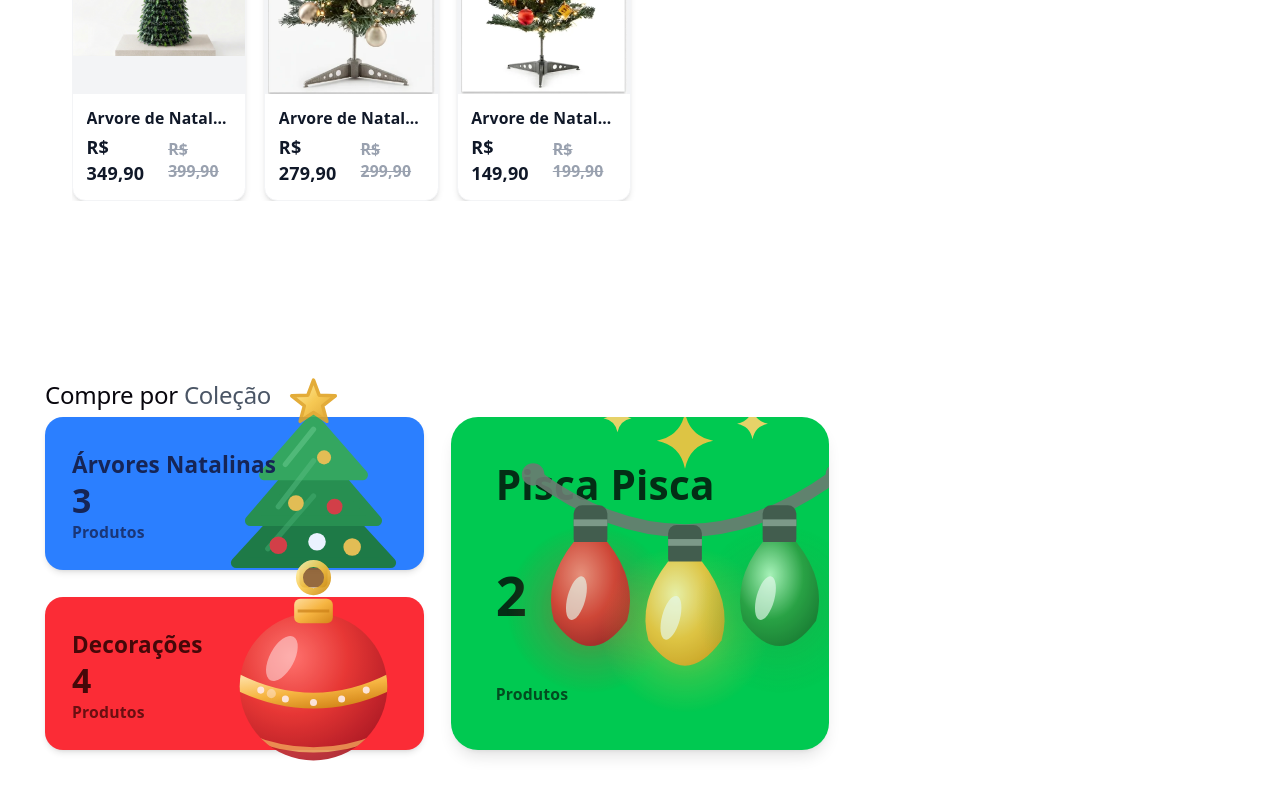
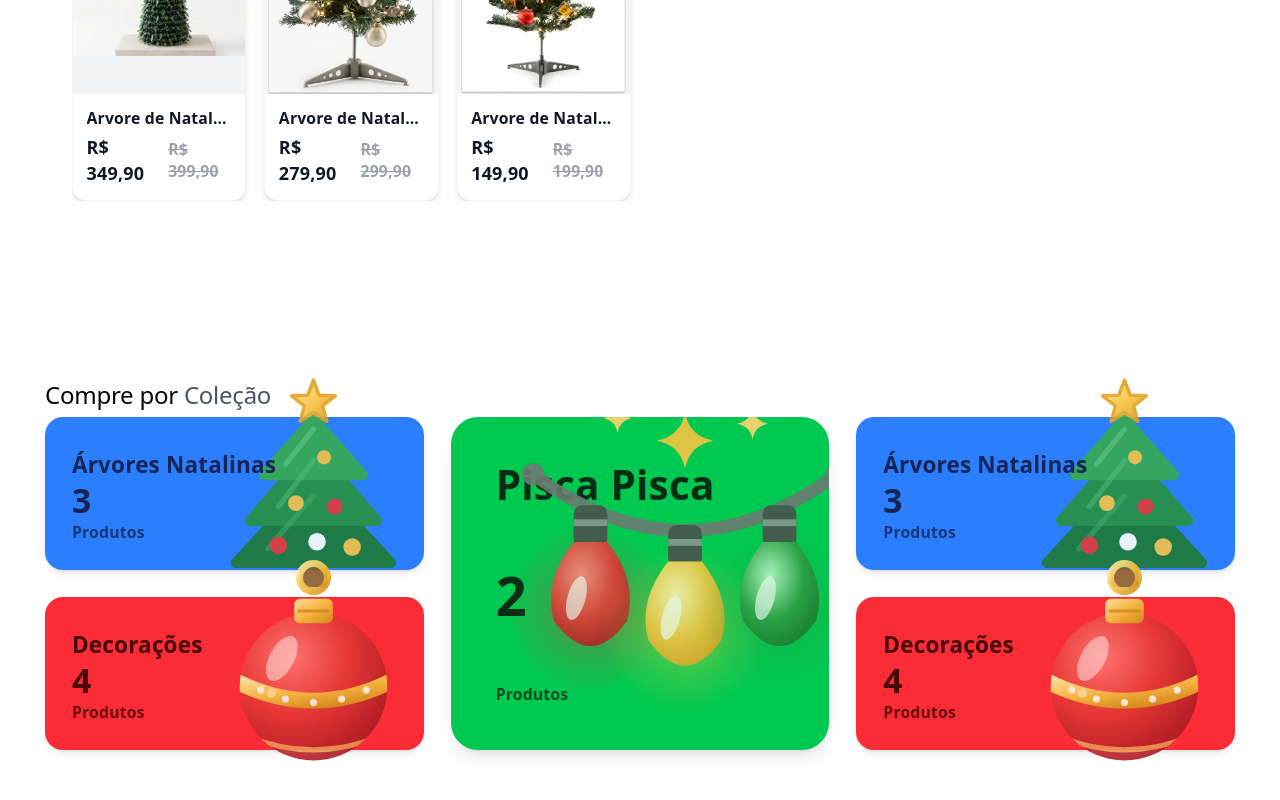
Before and after one commit to alxnvitoriano/grandfather-house, a React (Vite) app: page / in a window 1280 px wide. Shown: the part 1635-2435 px from the top of the page. Built offline with nearby package versions, Linux system fonts and the light colour scheme.

Commit message:
fix: add final style page for collection

```diff
--- a/src/components/collection.jsx
+++ b/src/components/collection.jsx
@@ -81,6 +81,11 @@ const Collection = () => {
                         <BigCategoryCard key={cat.id} cat={cat} aosDelay={idx * 200} />
                     ))}
                 </div>
+                                <div className="flex flex-col gap-6">
+                    {categories.slice(0, 2).map((cat, idx) => (
+                        <CategoryCard key={cat.id} cat={cat} aosDelay={idx * 200} />
+                    ))}
+                </div>
             </div>
         </div>
     </section>
```
